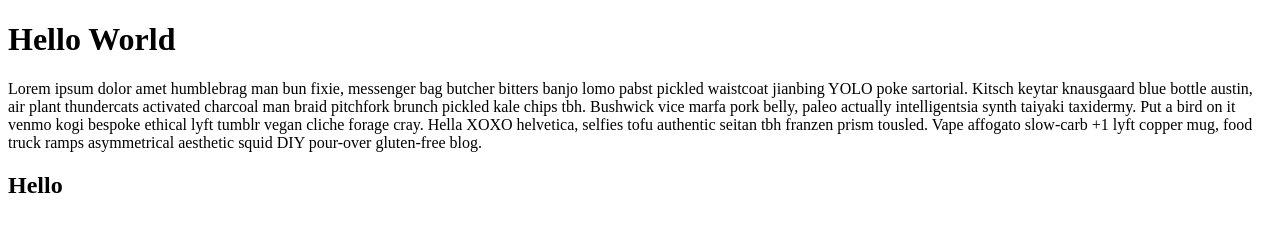
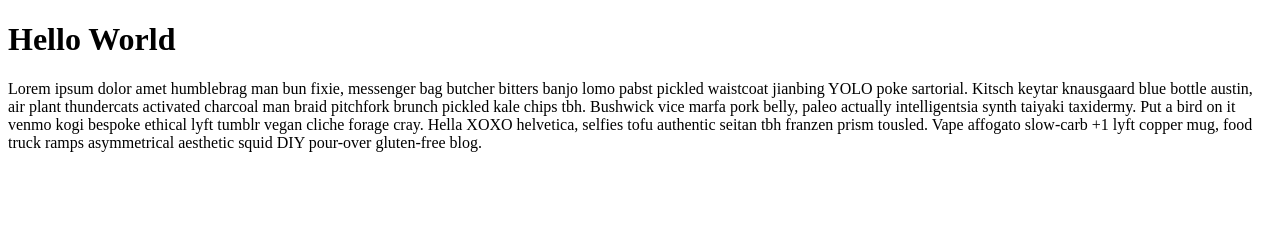
Before and after one commit to moralesbang/git-training, a plain HTML site: page index.html in a window 1280 px wide. Drawn offline with Linux system fonts and the light colour scheme.

Commit message:
remove footer

```diff
--- a/index.html
+++ b/index.html
@@ -11,8 +11,5 @@
   <p>
     Lorem ipsum dolor amet humblebrag man bun fixie, messenger bag butcher bitters banjo lomo pabst pickled waistcoat jianbing YOLO poke sartorial. Kitsch keytar knausgaard blue bottle austin, air plant thundercats activated charcoal man braid pitchfork brunch pickled kale chips tbh. Bushwick vice marfa pork belly, paleo actually intelligentsia synth taiyaki taxidermy. Put a bird on it venmo kogi bespoke ethical lyft tumblr vegan cliche forage cray. Hella XOXO helvetica, selfies tofu authentic seitan tbh franzen prism tousled. Vape affogato slow-carb +1 lyft copper mug, food truck ramps asymmetrical aesthetic squid DIY pour-over gluten-free blog.
   </p>
-  <footer>
-    <h2>Hello</h2>
-  </footer>
 </body>
 </html>
```
